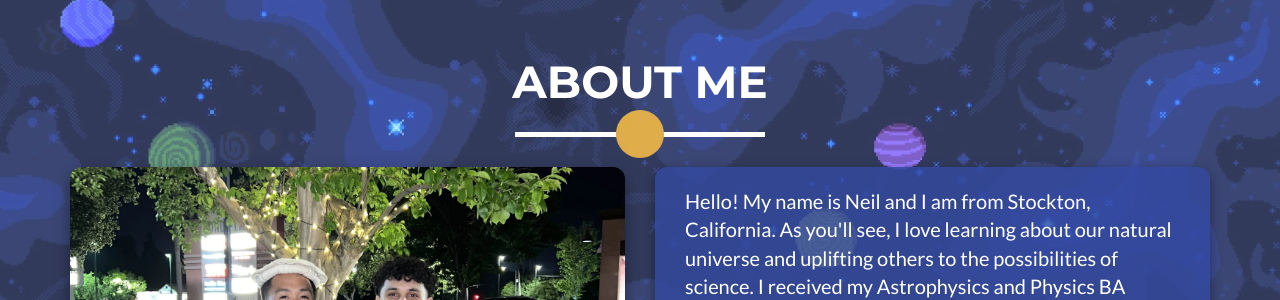
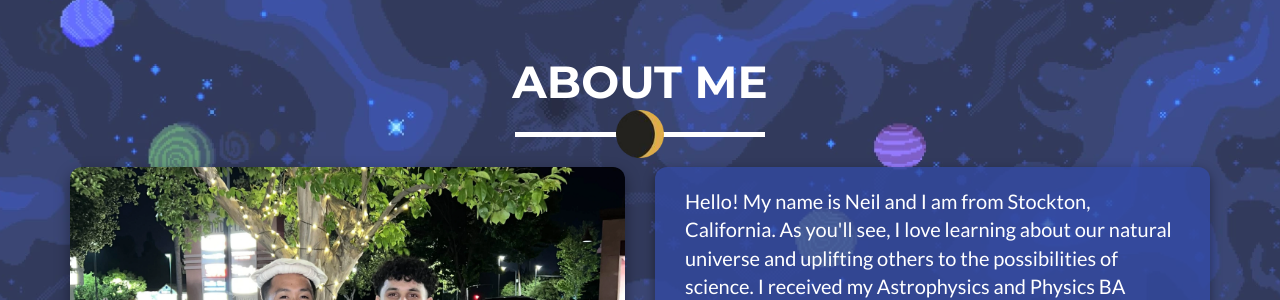
Before and after one commit to 14neil/14neil.github.io, a Jekyll site: the page built from _posts/2025-09-04-project-6.markdown, in a window 1280 px wide and 900 px high, scrolled down 874 px. Shown: the part 150-450 px from the top of the window. Built offline with Jekyll 4.4.1, drawn with Linux system fonts in a browser that asks for light colours.

Commit message:
Update about_me.html

```diff
--- a/_includes/about_me.html
+++ b/_includes/about_me.html
@@ -4,7 +4,7 @@
     <div class="row">
       <div class="col-lg-12 text-center">
         <h2>About Me</h2>
-        <hr class="moon_full">
+        <hr class="moon_wc">
       </div>
     </div>
 
```
